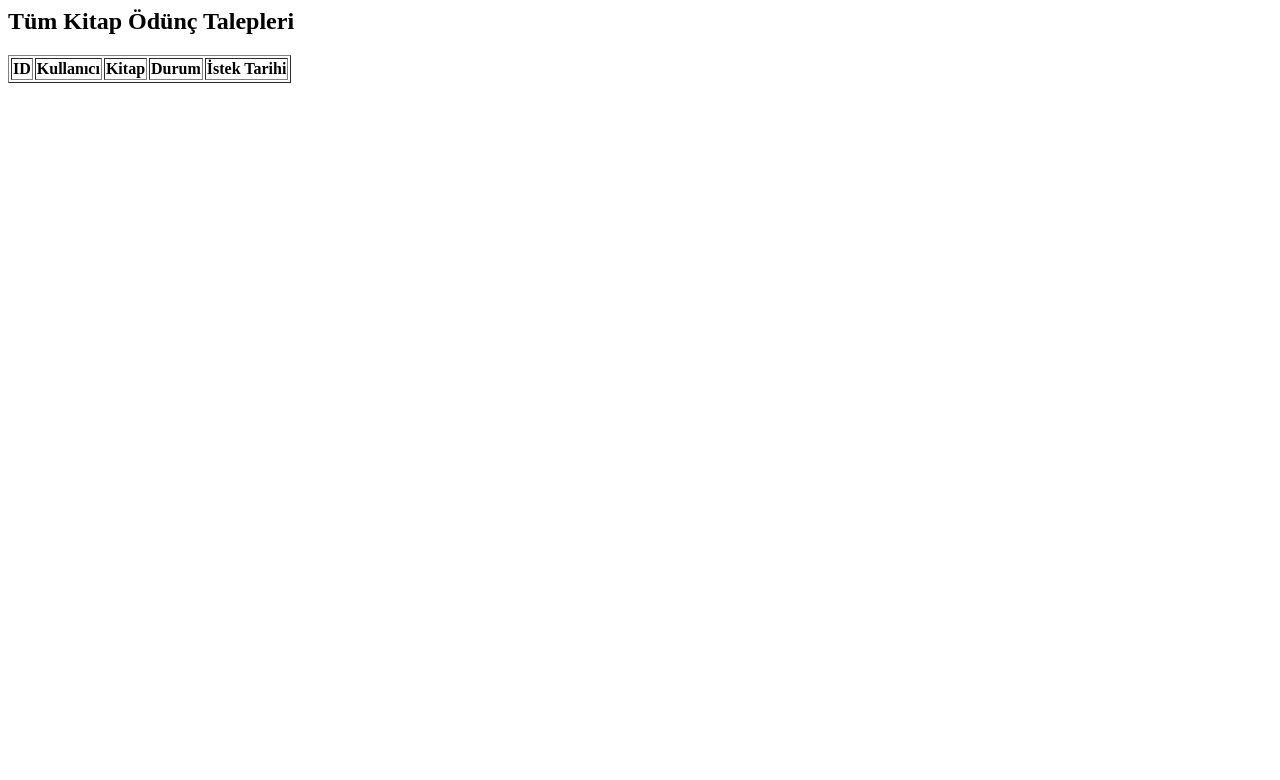
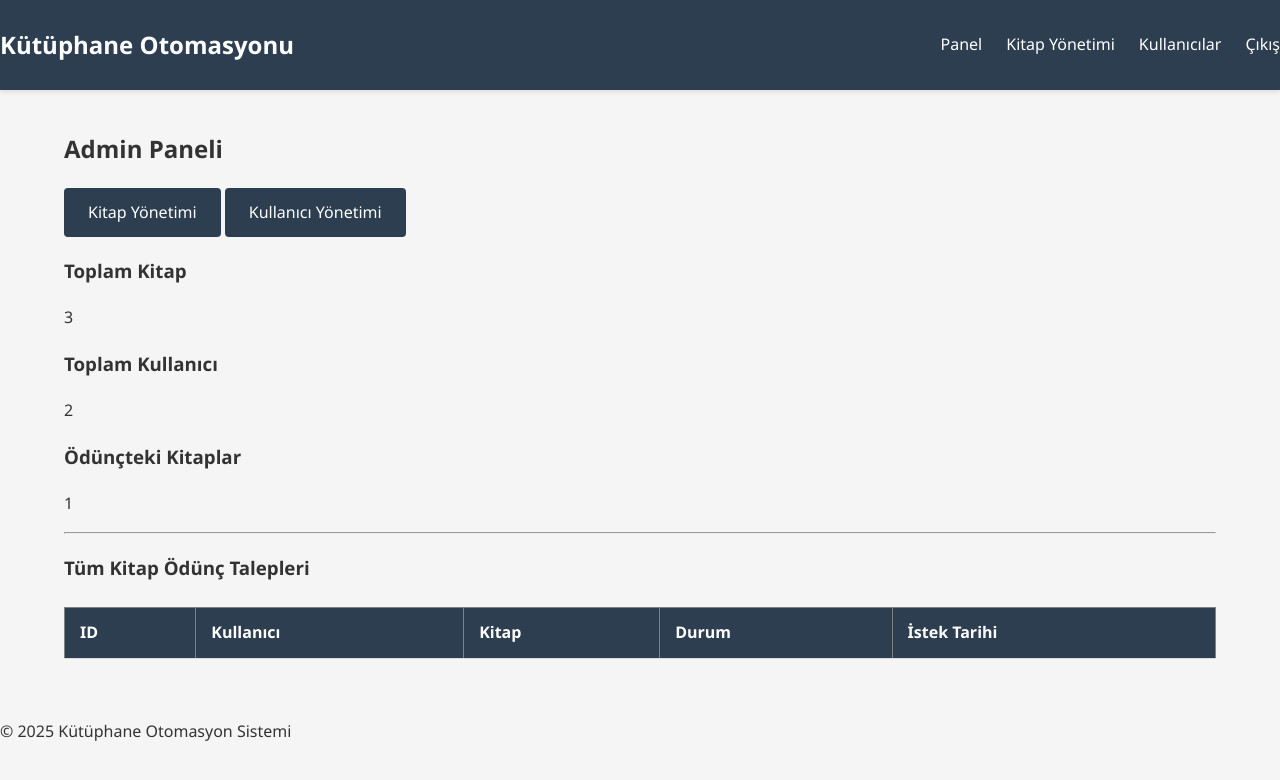
Before and after one commit to KKK3162/digital-resume, a Flask app: page /dashboard in a window 1280 px wide. Shown: the top 780 px of the page. Run offline with Flask 2, Linux system fonts and the light colour scheme; a user stored in the database is signed in; data comes from the database, SQL or seed files in the repository; lists and menus that the app fills with data are empty.

Commit message:
Update dashboard.html

```diff
--- a/templates/admin/dashboard.html
+++ b/templates/admin/dashboard.html
@@ -1,4 +1,30 @@
-<h2>Tüm Kitap Ödünç Talepleri</h2>
+{% extends "base.html" %}
+
+{% block content %}
+<h2>Admin Paneli</h2>
+<div class="admin-menu">
+    <a href="{{ url_for('admin_books') }}" class="btn">Kitap Yönetimi</a>
+    <a href="{{ url_for('admin_users') }}" class="btn">Kullanıcı Yönetimi</a>
+</div>
+
+<div class="stats">
+    <div class="stat-card">
+        <h3>Toplam Kitap</h3>
+        <p>{{ book_count }}</p>
+    </div>
+    <div class="stat-card">
+        <h3>Toplam Kullanıcı</h3>
+        <p>{{ user_count }}</p>
+    </div>
+    <div class="stat-card">
+        <h3>Ödünçteki Kitaplar</h3>
+        <p>{{ active_loans }}</p>
+    </div>
+</div>
+
+<hr>
+
+<h3>Tüm Kitap Ödünç Talepleri</h3>
 <table border="1">
     <thead>
         <tr>
@@ -21,3 +47,4 @@
         {% endfor %}
     </tbody>
 </table>
+{% endblock %}
```
